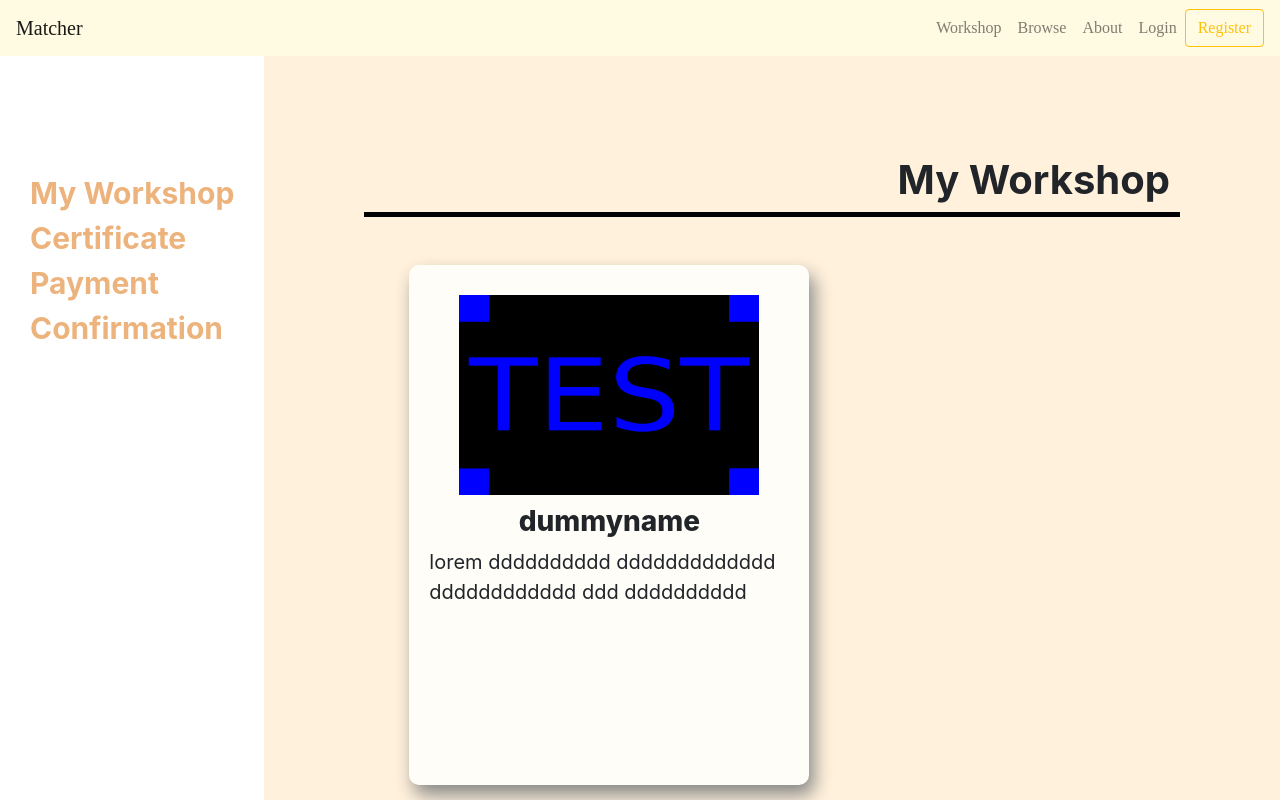
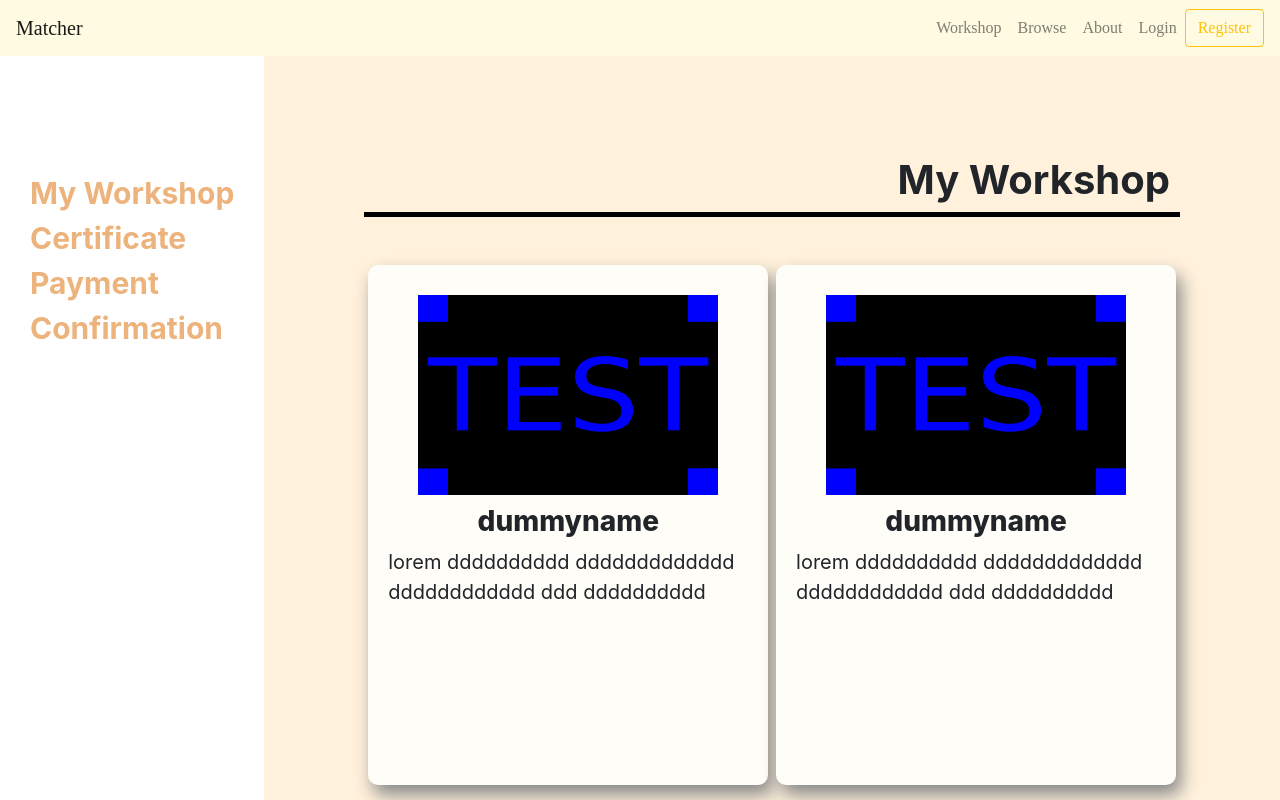
Before and after one commit to 2110423-2019-2/sec1_TerkyCompany-Frontend, a React (Create React App) app: page /workshoplist in a window 1280 px wide. Shown: the top 800 px of the page. Built offline with nearby package versions, Linux system fonts and the light colour scheme.

Commit message:
Revert "Merge request"

```diff
--- a/src/Components/WorkshopItem/WorkshopItem.css
+++ b/src/Components/WorkshopItem/WorkshopItem.css
@@ -6,11 +6,12 @@
     height: 520px;
     padding: 20px;
     margin-top: 40px;
-    margin-left: 1.5em;
+    margin-left: auto;
+    margin-right: auto;
+    justify-content: 0 center;
     border-radius: 10px;
     flex-direction: column;
     transition: margin-top 0.3s;
-    align-self: left;
 }
 
 .workshop-item:hover {
```
